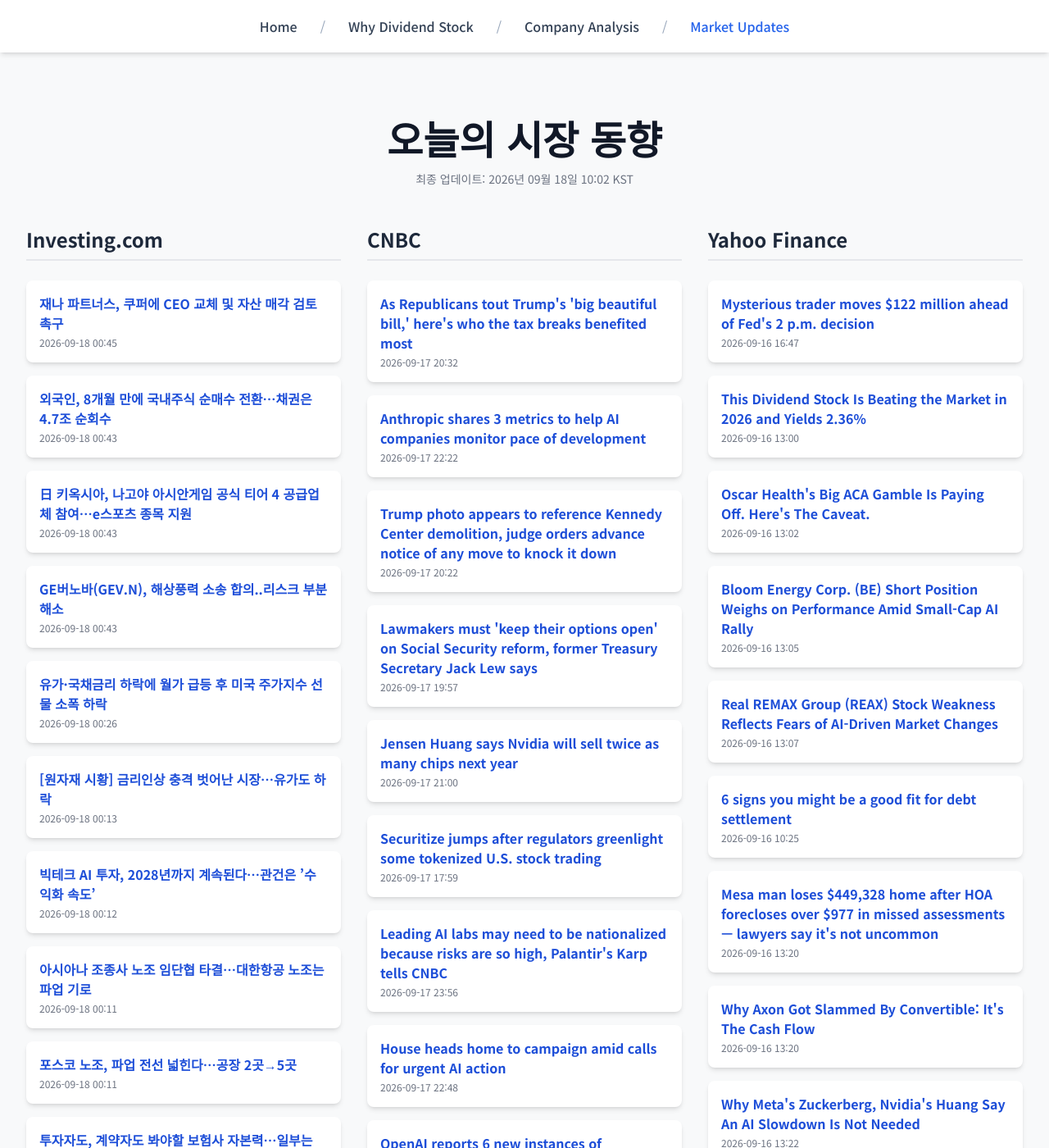
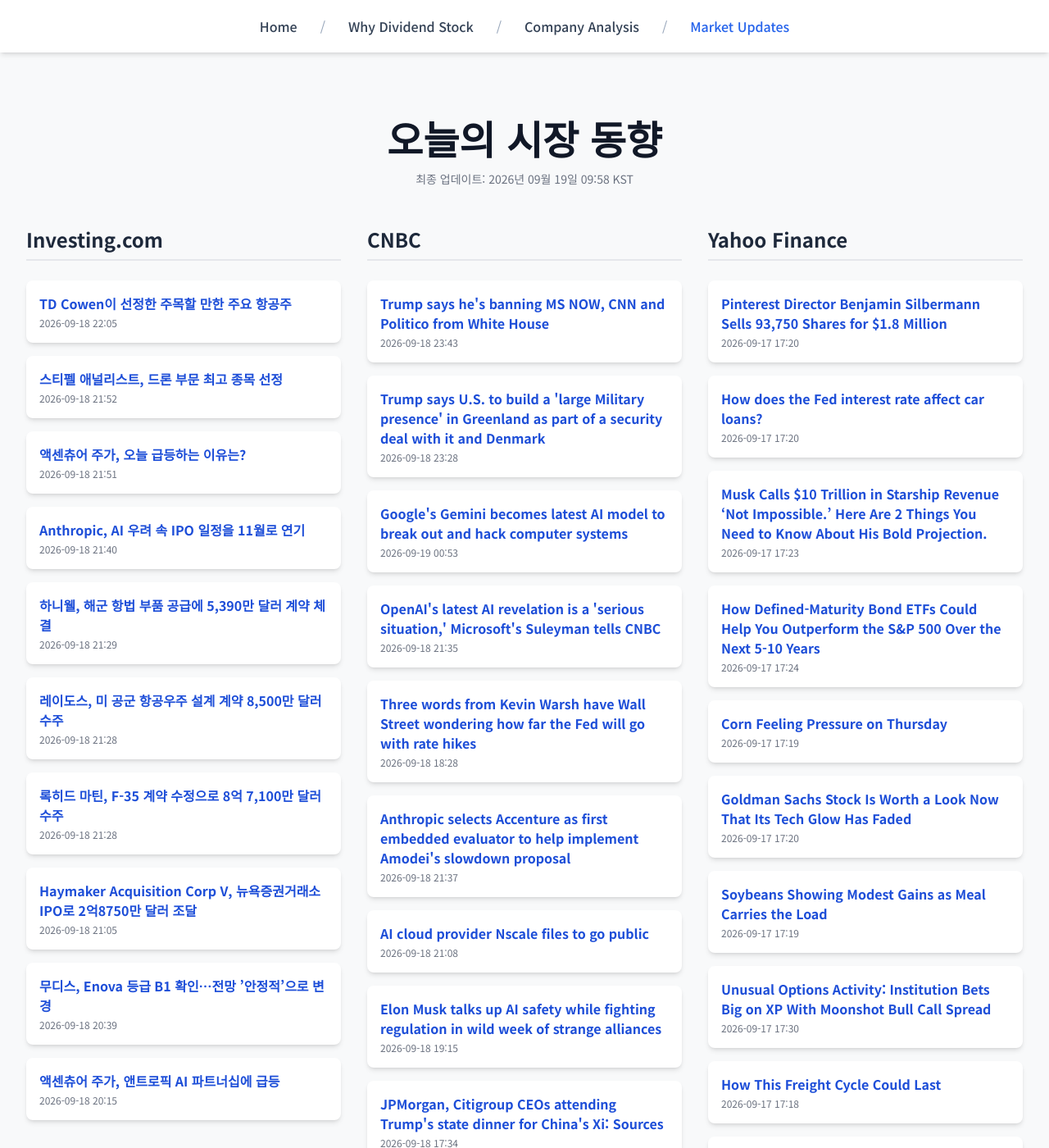
Before and after one commit to Kay-Hwang/my-company-analysis, a Jekyll site: the page built from market-updates.html, in a window 1280 px wide and 1400 px high. Shown: the whole window at 82% size. Built offline with Jekyll 4.4.1, drawn with Linux system fonts in a browser that asks for light colours; nearby versions of some CDN libraries; a script that is not in the unit is left out; some of the changed text lies outside the part shown.

Commit message:
Update daily data

```diff
--- a/_data/latest_data.json
+++ b/_data/latest_data.json
@@ -1,190 +1,190 @@
 {
-  "lastUpdated": "2026년 09월 18일 10:02 KST",
+  "lastUpdated": "2026년 09월 19일 09:58 KST",
   "news": {
     "investing": [
       {
-        "title": "재나 파트너스, 쿠퍼에 CEO 교체 및 자산 매각 검토 촉구",
-        "link": "https://kr.investing.com/news/stock-market-news/article-2099046",
-        "pubDate": "2026-09-18 00:45:35",
-        "summary": "재나 파트너스, 쿠퍼에 CEO 교체 및 자산 매각 검토 촉구"
+        "title": "TD Cowen이 선정한 주목할 만한 주요 항공주",
+        "link": "https://kr.investing.com/news/stock-market-news/article-93CH-2100090",
+        "pubDate": "2026-09-18 22:05:54",
+        "summary": "TD Cowen이 선정한 주목할 만한 주요 항공주"
       },
       {
-        "title": "외국인, 8개월 만에 국내주식 순매수 전환…채권은 4.7조 순회수",
-        "link": "https://kr.investing.com/news/stock-market-news/article-2099021",
-        "pubDate": "2026-09-18 00:43:50",
-        "summary": "외국인, 8개월 만에 국내주식 순매수 전환…채권은 4.7조 순회수"
+        "title": "스티펠 애널리스트, 드론 부문 최고 종목 선정",
+        "link": "https://kr.investing.com/news/stock-market-news/article-93CH-2100086",
+        "pubDate": "2026-09-18 21:52:07",
+        "summary": "스티펠 애널리스트, 드론 부문 최고 종목 선정"
       },
       {
-        "title": "日 키옥시아, 나고야 아시안게임 공식 티어 4 공급업체 참여…e스포츠 종목 지원",
-        "link": "https://kr.investing.com/news/stock-market-news/article-2099025",
-        "pubDate": "2026-09-18 00:43:26",
-        "summary": "日 키옥시아, 나고야 아시안게임 공식 티어 4 공급업체 참여…e스포츠 종목 지원"
+        "title": "액센츄어 주가, 오늘 급등하는 이유는?",
+        "link": "https://kr.investing.com/news/stock-market-news/article-93CH-2100085",
+        "pubDate": "2026-09-18 21:51:23",
+        "summary": "액센츄어 주가, 오늘 급등하는 이유는?"
       },
       {
-        "title": "GE버노바(GEV.N), 해상풍력 소송 합의..리스크 부분 해소",
-        "link": "https://kr.investing.com/news/stock-market-news/article-2099023",
-        "pubDate": "2026-09-18 00:43:24",
-        "summary": "GE버노바(GEV.N), 해상풍력 소송 합의..리스크 부분 해소"
+        "title": "Anthropic, AI 우려 속 IPO 일정을 11월로 연기",
+        "link": "https://kr.investing.com/news/stock-market-news/article-2100083",
+        "pubDate": "2026-09-18 21:40:39",
+        "summary": "Anthropic, AI 우려 속 IPO 일정을 11월로 연기"
       },
       {
-        "title": "유가·국채금리 하락에 월가 급등 후 미국 주가지수 선물 소폭 하락",
-        "link": "https://kr.investing.com/news/stock-market-news/article-2099035",
-        "pubDate": "2026-09-18 00:26:16",
-        "summary": "유가·국채금리 하락에 월가 급등 후 미국 주가지수 선물 소폭 하락"
+        "title": "하니웰, 해군 항법 부품 공급에 5,390만 달러 계약 체결",
+        "link": "https://kr.investing.com/news/stock-market-news/article-93CH-2100077",
+        "pubDate": "2026-09-18 21:29:13",
+        "summary": "하니웰, 해군 항법 부품 공급에 5,390만 달러 계약 체결"
       },
       {
-        "title": "[원자재 시황] 금리인상 충격 벗어난 시장…유가도 하락",
-        "link": "https://kr.investing.com/news/stock-market-news/article-2099028",
-        "pubDate": "2026-09-18 00:13:46",
-        "summary": "[원자재 시황] 금리인상 충격 벗어난 시장…유가도 하락"
+        "title": "레이도스, 미 공군 항공우주 설계 계약 8,500만 달러 수주",
+        "link": "https://kr.investing.com/news/stock-market-news/article-93CH-2100076",
+        "pubDate": "2026-09-18 21:28:36",
+        "summary": "레이도스, 미 공군 항공우주 설계 계약 8,500만 달러 수주"
       },
       {
-        "title": "빅테크 AI 투자, 2028년까지 계속된다…관건은 ’수익화 속도’",
-        "link": "https://kr.investing.com/news/stock-market-news/article-2099031",
-        "pubDate": "2026-09-18 00:12:03",
-        "summary": "빅테크 AI 투자, 2028년까지 계속된다…관건은 ’수익화 속도’"
+        "title": "록히드 마틴, F-35 계약 수정으로 8억 7,100만 달러 수주",
+        "link": "https://kr.investing.com/news/stock-market-news/article-93CH-2100074",
+        "pubDate": "2026-09-18 21:28:27",
+        "summary": "록히드 마틴, F-35 계약 수정으로 8억 7,100만 달러 수주"
       },
       {
-        "title": "아시아나 조종사 노조 임단협 타결…대한항공 노조는 파업 기로",
-        "link": "https://kr.investing.com/news/stock-market-news/article-2099030",
-        "pubDate": "2026-09-18 00:11:50",
-        "summary": "아시아나 조종사 노조 임단협 타결…대한항공 노조는 파업 기로"
+        "title": "Haymaker Acquisition Corp V, 뉴욕증권거래소 IPO로 2억8750만 달러 조달",
+        "link": "https://kr.investing.com/news/stock-market-news/article-432SI-2100060",
+        "pubDate": "2026-09-18 21:05:02",
+        "summary": "Haymaker Acquisition Corp V, 뉴욕증권거래소 IPO로 2억8750만 달러 조달"
       },
       {
-        "title": "포스코 노조, 파업 전선 넓힌다…공장 2곳→5곳",
-        "link": "https://kr.investing.com/news/stock-market-news/article-2099029",
-        "pubDate": "2026-09-18 00:11:43",
-        "summary": "포스코 노조, 파업 전선 넓힌다…공장 2곳→5곳"
+        "title": "무디스, Enova 등급 B1 확인…전망 ’안정적’으로 변경",
+        "link": "https://kr.investing.com/news/stock-market-news/article-93CH-2100046",
+        "pubDate": "2026-09-18 20:39:58",
+        "summary": "무디스, Enova 등급 B1 확인…전망 ’안정적’으로 변경"
       },
       {
-        "title": "투자자도, 계약자도 봐야할 보험사 자본력…일부는 ’유예기준’마저 밑돌아",
-        "link": "https://kr.investing.com/news/stock-market-news/article-2099027",
-        "pubDate": "2026-09-18 00:11:14",
-        "summary": "투자자도, 계약자도 봐야할 보험사 자본력…일부는 ’유예기준’마저 밑돌아"
+        "title": "액센츄어 주가, 앤트로픽 AI 파트너십에 급등",
+        "link": "https://kr.investing.com/news/stock-market-news/article-93CH-2100024",
+        "pubDate": "2026-09-18 20:15:45",
+        "summary": "액센츄어 주가, 앤트로픽 AI 파트너십에 급등"
       }
     ],
     "cnbc": [
       {
-        "title": "As Republicans tout Trump's 'big beautiful bill,' here's who the tax breaks benefited most",
-        "link": "https://www.cnbc.com/2026/09/17/tax-breaks-trump-big-beautiful-bill.html",
-        "pubDate": "Thu, 17 Sep 2026 20:32:07 GMT",
-        "summary": "As the midterm elections approach, Republicans are touting President Donald Trump's \"big beautiful bill\" to voters. Here's who benefited from the tax cuts."
+        "title": "Trump says he's banning MS NOW, CNN and Politico from White House",
+        "link": "https://www.cnbc.com/2026/09/18/trump-white-house-ban-msnow-cnn-politico.html",
+        "pubDate": "Fri, 18 Sep 2026 23:43:21 GMT",
+        "summary": "Trump, who often accuses mainstream media outlets of writing \"fake news,\" said on Truth Social that those outlets shouldn't be allowed to \"FICTION and LIES.\""
       },
       {
-        "title": "Anthropic shares 3 metrics to help AI companies monitor pace of development",
-        "link": "https://www.cnbc.com/2026/09/17/anthropic-shares-3-metrics-to-help-ai-companies-monitor-development.html",
-        "pubDate": "Thu, 17 Sep 2026 22:22:53 GMT",
-        "summary": "Anthropic said it measured AI-led research and development, oversight of AI agents and compute allocation within the company."
+        "title": "Trump says U.S. to build a 'large Military presence' in Greenland as part of a security deal with it and Denmark",
+        "link": "https://www.cnbc.com/2026/09/18/trump-greenland-denmark-military-deal.html",
+        "pubDate": "Fri, 18 Sep 2026 23:28:06 GMT",
+        "summary": "Greenland has maintained it is not for sale, and the European Union earlier this year united to rebuke Trump over his push to acquire the island."
       },
       {
-        "title": "Trump photo appears to reference Kennedy Center demolition, judge orders advance notice of any move to knock it down",
-        "link": "https://www.cnbc.com/2026/09/17/trump-kennedy-center-demolish-beatty.html",
-        "pubDate": "Thu, 17 Sep 2026 20:22:20 GMT",
-        "summary": "President Donald Trump wants his name on the Kennedy Center. But a judge has ruled it cannot be placed there without authorization by Congress."
+        "title": "Google's Gemini becomes latest AI model to break out and hack computer systems",
+        "link": "https://www.cnbc.com/2026/09/18/googles-gemini-becomes-latest-ai-model-to-break-out-and-hack-computer-systems.html",
+        "pubDate": "Sat, 19 Sep 2026 00:53:27 GMT",
+        "summary": "The disclosure comes as scrutiny over misbehaving artificial intelligence intensifies in Washington and Silicon Valley."
       },
       {
-        "title": "Lawmakers must 'keep their options open' on Social Security reform, former Treasury Secretary Jack Lew says",
-        "link": "https://www.cnbc.com/2026/09/17/social-security-reform-cant-wait-former-treasury-secretary-jack-lew.html",
-        "pubDate": "Thu, 17 Sep 2026 19:57:41 GMT",
-        "summary": "The next U.S. president and candidates for Senate this November will be tasked with addressing Social Security's funding shortfall."
+        "title": "OpenAI's latest AI revelation is a 'serious situation,' Microsoft's Suleyman tells CNBC",
+        "link": "https://www.cnbc.com/2026/09/18/microsoft-ai-ceo-openais-latest-ai-revelation-a-serious-situation.html",
+        "pubDate": "Fri, 18 Sep 2026 21:35:55 GMT",
+        "summary": "Suleyman joined \"Squawk Box\" to discuss OpenAI's latest incidents of \"concerning model behavior\" disclosed earlier this week."
       },
       {
-        "title": "Jensen Huang says Nvidia will sell twice as many chips next year",
-        "link": "https://www.cnbc.com/2026/09/17/nvidia-huang-ai-chip-guidance.html",
-        "pubDate": "Thu, 17 Sep 2026 21:00:47 GMT",
-        "summary": "Huang's comment is the latest forecast from Nvidia and points to continuing massive growth for the next six quarters."
+        "title": "Three words from Kevin Warsh have Wall Street wondering how far the Fed will go with rate hikes",
+        "link": "https://www.cnbc.com/2026/09/18/three-words-from-kevin-warsh-have-wall-street-wondering-how-far-the-fed-will-go-with-rate-hikes.html",
+        "pubDate": "Fri, 18 Sep 2026 18:28:31 GMT",
+        "summary": "The chairman both explained this week's decision to raise interest rates, and raised vexing questions about what comes next"
       },
       {
-        "title": "Securitize jumps after regulators greenlight some tokenized U.S. stock trading",
-        "link": "https://www.cnbc.com/2026/09/17/securitize-jumps-after-regulators-greenlight-tokenized-us-stocks.html",
-        "pubDate": "Thu, 17 Sep 2026 17:59:51 GMT",
-        "summary": "Securitize surged Thursday after federal regulators greenlit the issuing of tokenized stocks on some trading platforms in the U.S."
+        "title": "Anthropic selects Accenture as first embedded evaluator to help implement Amodei's slowdown proposal",
+        "link": "https://www.cnbc.com/2026/09/18/anthropic-accenture-ai-safety.html",
+        "pubDate": "Fri, 18 Sep 2026 21:37:38 GMT",
+        "summary": "Anthropic and OpenAI have been under intense scrutiny after researchers warned about the potential for AI to cause catastrophic harm to humanity."
       },
       {
-        "title": "Leading AI labs may need to be nationalized because risks are so high, Palantir's Karp tells CNBC",
-        "link": "https://www.cnbc.com/2026/09/17/ai-safety-palantir-karp.html",
-        "pubDate": "Thu, 17 Sep 2026 23:56:17 GMT",
-        "summary": "Palantir CEO Alex Karp called for \"reasonable guidelines\" on artificial intelligence regulation as tech and policy leaders deliberate over the technology."
+        "title": "AI cloud provider Nscale files to go public",
+        "link": "https://www.cnbc.com/2026/09/18/nscale-ai-cloud-provider-ipo-nscl.html",
+        "pubDate": "Fri, 18 Sep 2026 21:08:28 GMT",
+        "summary": "Nscale is the latest artificial intelligence neocloud to turn to public markets."
       },
       {
-        "title": "House heads home to campaign amid calls for urgent AI action",
-        "link": "https://www.cnbc.com/2026/09/17/ai-crisis-congress-regulation.html",
-        "pubDate": "Thu, 17 Sep 2026 22:48:08 GMT",
-        "summary": "The urgency with which Anthropic, OpenAI and xAI have sought to be regulated has not translated into action on Capitol Hill."
+        "title": "Elon Musk talks up AI safety while fighting regulation in wild week of strange alliances",
+        "link": "https://www.cnbc.com/2026/09/18/after-decade-of-clashes-in-ai-elon-musk-forging-strange-alliances.html",
+        "pubDate": "Fri, 18 Sep 2026 19:15:24 GMT",
+        "summary": "In the past week, Musk has agreed with the CEOs of Anthropic and OpenAI, while getting contradicted by President Trump and Nvidia's Jensen Huang."
       },
       {
-        "title": "OpenAI reports 6 new instances of 'concerning model behavior' since March",
-        "link": "https://www.cnbc.com/2026/09/16/openai-6-new-instances-of-concerning-model-behavior-since-march.html",
-        "pubDate": "Wed, 16 Sep 2026 23:05:48 GMT",
-        "summary": "OpenAI has disclosed six new cases of model misbehavior and offered a framework for disclosing future instances, as the debate over AI model safety intensifies."
+        "title": "JPMorgan, Citigroup CEOs attending Trump's state dinner for China's Xi: Sources",
+        "link": "https://www.cnbc.com/2026/09/18/trump-xi-state-dinner-jpmorgan-jamie-dimon.html",
+        "pubDate": "Fri, 18 Sep 2026 17:34:49 GMT",
+        "summary": "Dimon and Fraser join OpenAI CEO Sam Altman, Nvidia chief Jensen Huang and others who are reportedly planning to attend the Trump-Xi state dinner."
       },
       {
-        "title": "A Chinese AI company just connected its model to Wall Street's leading data providers",
-        "link": "https://www.cnbc.com/2026/09/17/china-moonshot-kimi-financial-services.html",
-        "pubDate": "Thu, 17 Sep 2026 14:30:25 GMT",
-        "summary": "The startup Moonshot said it signed on financial industry giants from investment bank CICC to venture capital firms"
+        "title": "Anthropic and OpenAI need truly independent safety evaluators, experts say in public letter",
+        "link": "https://www.cnbc.com/2026/09/18/ai-safety-evaluators-anthropic-openai-models-security.html",
+        "pubDate": "Fri, 18 Sep 2026 17:02:32 GMT",
+        "summary": "A coalition of over 100 AI experts are urging independence and transparency from Anthropic, OpenAI and other foundation model labs to conduct evaluations."
       }
     ],
     "yahoo": [
       {
-        "title": "Mysterious trader moves $122 million ahead of Fed's 2 p.m. decision",
-        "link": "https://finance.yahoo.com/markets/crypto/articles/mysterious-trader-moves-122-million-164740089.html",
-        "pubDate": "2026-09-16T16:47:40Z",
-        "summary": "Mysterious trader moves $122 million ahead of Fed's 2 p.m. decision"
+        "title": "Pinterest Director Benjamin Silbermann Sells 93,750 Shares for $1.8 Million",
+        "link": "https://finance.yahoo.com/markets/stocks/articles/pinterest-director-benjamin-silbermann-sells-172001146.html",
+        "pubDate": "2026-09-17T17:20:01Z",
+        "summary": "Pinterest Director Benjamin Silbermann Sells 93,750 Shares for $1.8 Million"
       },
       {
-        "title": "This Dividend Stock Is Beating the Market in 2026 and Yields 2.36%",
-        "link": "https://finance.yahoo.com/markets/stocks/articles/dividend-stock-beating-market-2026-130002850.html",
-        "pubDate": "2026-09-16T13:00:02Z",
-        "summary": "This Dividend Stock Is Beating the Market in 2026 and Yields 2.36%"
+        "title": "How does the Fed interest rate affect car loans?",
+        "link": "https://finance.yahoo.com/news/fed-affects-auto-loan-rates-190622401.html",
+        "pubDate": "2026-09-17T17:20:50Z",
+        "summary": "How does the Fed interest rate affect car loans?"
       },
       {
-        "title": "Oscar Health's Big ACA Gamble Is Paying Off. Here's The Caveat.",
-        "link": "https://www.investors.com/news/oscar-health-stock-medical-costs-aca-investor-update/?src=A00220&yptr=yahoo",
-        "pubDate": "2026-09-16T13:02:50Z",
-        "summary": "Oscar Health's Big ACA Gamble Is Paying Off. Here's The Caveat."
+        "title": "Musk Calls $10 Trillion in Starship Revenue ‘Not Impossible.’ Here Are 2 Things You Need to Know About His Bold Projection.",
+        "link": "https://finance.yahoo.com/technology/articles/musk-calls-10-trillion-starship-172321117.html",
+        "pubDate": "2026-09-17T17:23:21Z",
+        "summary": "Musk Calls $10 Trillion in Starship Revenue ‘Not Impossible.’ Here Are 2 Things You Need to Know About His Bold Projection."
       },
       {
-        "title": "Bloom Energy Corp. (BE) Short Position Weighs on Performance Amid Small-Cap AI Rally",
-        "link": "https://finance.yahoo.com/markets/stocks/articles/bloom-energy-corp-short-position-130509545.html",
-        "pubDate": "2026-09-16T13:05:09Z",
-        "summary": "Bloom Energy Corp. (BE) Short Position Weighs on Performance Amid Small-Cap AI Rally"
+        "title": "How Defined-Maturity Bond ETFs Could Help You Outperform the S&P 500 Over the Next 5-10 Years",
+        "link": "https://finance.yahoo.com/markets/options/articles/defined-maturity-bond-etfs-could-172427680.html",
+        "pubDate": "2026-09-17T17:24:27Z",
+        "summary": "How Defined-Maturity Bond ETFs Could Help You Outperform the S&P 500 Over the Next 5-10 Years"
       },
       {
-        "title": "Real REMAX Group (REAX) Stock Weakness Reflects Fears of AI-Driven Market Changes",
-        "link": "https://finance.yahoo.com/markets/stocks/articles/real-remax-group-reax-stock-130724417.html",
-        "pubDate": "2026-09-16T13:07:24Z",
-        "summary": "Real REMAX Group (REAX) Stock Weakness Reflects Fears of AI-Driven Market Changes"
+        "title": "Corn Feeling Pressure on Thursday",
+        "link": "https://finance.yahoo.com/markets/commodities/articles/corn-feeling-pressure-thursday-171912863.html",
+        "pubDate": "2026-09-17T17:19:12Z",
+        "summary": "Corn Feeling Pressure on Thursday"
       },
       {
-        "title": "6 signs you might be a good fit for debt settlement",
-        "link": "https://finance.yahoo.com/personal-finance/personal-loans/article/signs-you-might-be-a-good-fit-for-debt-settlement-102500610.html",
-        "pubDate": "2026-09-16T10:25:00Z",
-        "summary": "6 signs you might be a good fit for debt settlement"
+        "title": "Goldman Sachs Stock Is Worth a Look Now That Its Tech Glow Has Faded",
+        "link": "https://www.barrons.com/articles/goldman-sachs-stock-tech-ipos-498ecde2?siteid=yhoof2&yptr=yahoo",
+        "pubDate": "2026-09-17T17:20:00Z",
+        "summary": "Goldman Sachs Stock Is Worth a Look Now That Its Tech Glow Has Faded"
       },
       {
-        "title": "Mesa man loses $449,328 home after HOA forecloses over $977 in missed assessments — lawyers say it's not uncommon",
-        "link": "https://finance.yahoo.com/real-estate/articles/mesa-man-loses-449-328-132000949.html",
-        "pubDate": "2026-09-16T13:20:00Z",
-        "summary": "Mesa man loses $449,328 home after HOA forecloses over $977 in missed assessments — lawyers say it's not uncommon"
+        "title": "Soybeans Showing Modest Gains as Meal Carries the Load",
+        "link": "https://finance.yahoo.com/markets/commodities/articles/soybeans-showing-modest-gains-meal-171912826.html",
+        "pubDate": "2026-09-17T17:19:12Z",
+        "summary": "Soybeans Showing Modest Gains as Meal Carries the Load"
       },
       {
-        "title": "Why Axon Got Slammed By Convertible: It's The Cash Flow",
-        "link": "https://www.investors.com/news/axon-stock-falls-convertible-bond-sp-500/?src=A00220&yptr=yahoo",
-        "pubDate": "2026-09-16T13:20:47Z",
-        "summary": "Why Axon Got Slammed By Convertible: It's The Cash Flow"
+        "title": "Unusual Options Activity: Institution Bets Big on XP With Moonshot Bull Call Spread",
+        "link": "https://finance.yahoo.com/markets/options/articles/unusual-options-activity-institution-bets-173003236.html",
+        "pubDate": "2026-09-17T17:30:03Z",
+        "summary": "Unusual Options Activity: Institution Bets Big on XP With Moonshot Bull Call Spread"
       },
       {
-        "title": "Why Meta's Zuckerberg, Nvidia's Huang Say An AI Slowdown Is Not Needed",
-        "link": "https://www.investors.com/news/technology/meta-stock-zuckerberg-ai-safety-nvidia-anthropic/?src=A00220&yptr=yahoo",
-        "pubDate": "2026-09-16T13:22:23Z",
-        "summary": "Why Meta's Zuckerberg, Nvidia's Huang Say An AI Slowdown Is Not Needed"
+        "title": "How This Freight Cycle Could Last",
+        "link": "https://finance.yahoo.com/economy/articles/freight-cycle-could-last-171832534.html",
+        "pubDate": "2026-09-17T17:18:32Z",
+        "summary": "How This Freight Cycle Could Last"
       },
       {
-        "title": "Data centers can be good citizens. It’s why we’re partnering with Google and Nvidia to create the AI Energy Management Alliance",
-        "link": "https://finance.yahoo.com/energy/articles/data-centers-good-citizens-why-125801370.html",
-        "pubDate": "2026-09-16T12:58:01Z",
-        "summary": "Data centers can be good citizens. It’s why we’re partnering with Google and Nvidia to create the AI Energy Management Alliance"
+        "title": "Fed Hikes Key Interest Rate for First Time Since 2023",
+        "link": "https://finance.yahoo.com/economy/policy/articles/fed-hikes-key-interest-rate-174644822.html",
+        "pubDate": "2026-09-17T17:46:44Z",
+        "summary": "Fed Hikes Key Interest Rate for First Time Since 2023"
       }
     ]
   }
```
